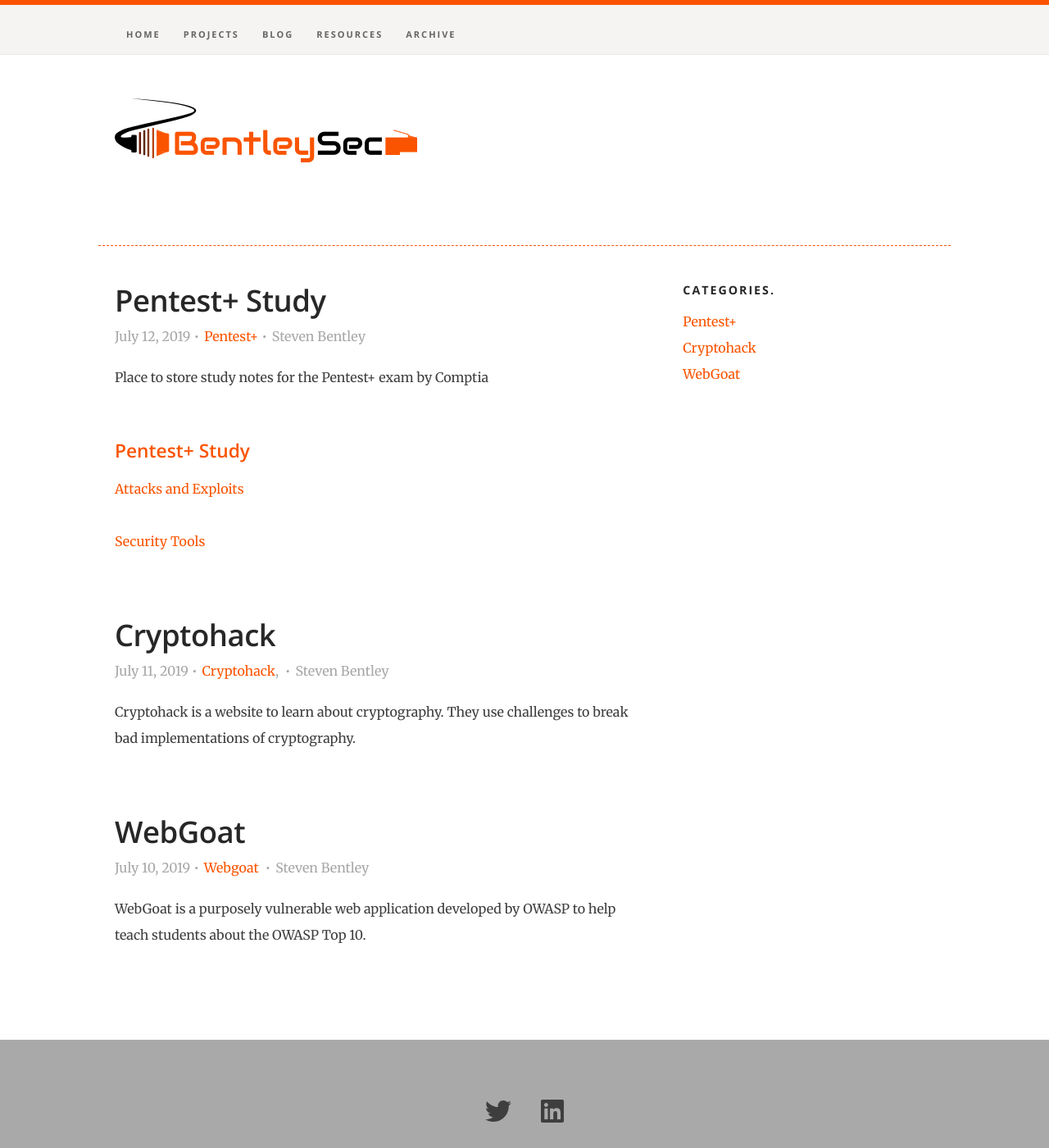
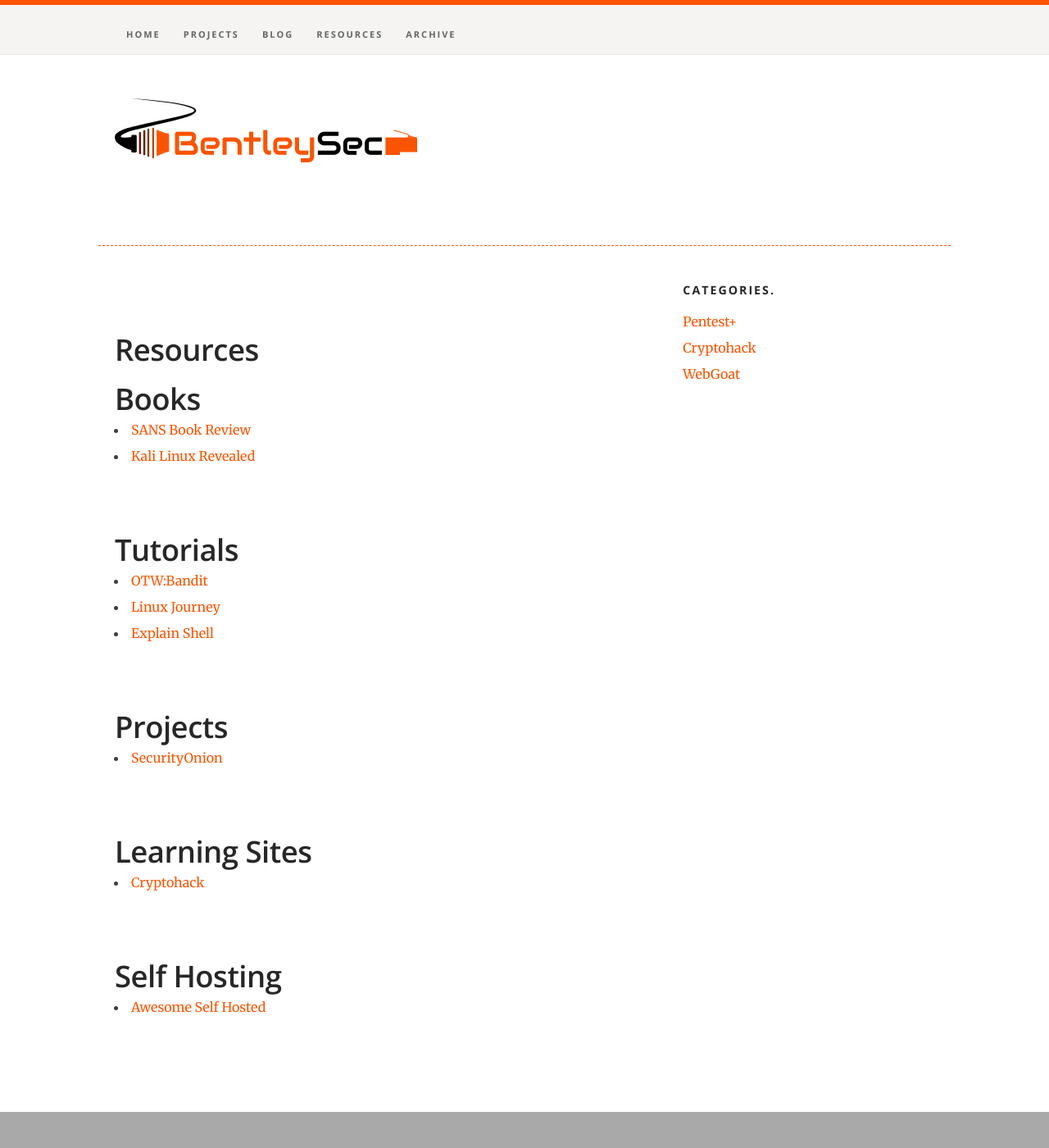
Before and after one commit to bentleysec/old-bentleysec.github.io, a Jekyll site: the page built from resources/resources.html, in a window 1280 px wide and 1400 px high. Shown: the whole window at 82% size. Built offline with Jekyll 4.4.1, drawn with Linux system fonts in a browser that asks for light colours.

Commit message:
add more pages

```diff
--- a/resources/resources.html
+++ b/resources/resources.html
@@ -4,30 +4,21 @@ title: Projects
 ---
 
 <div id="main" class="s-content__main large-8 column">
-
+<h1>Resources</h1>
     <article class="entry">
 
         <header class="entry__header">
 
             <h2 class="entry__title h1">
-                <a href="pentestplus/pentestplus.html" title="">Pentest+ Study</a>
+                Books
             </h2>
-
-            <div class="entry__meta">
-                <ul>
-                    <li>July 12, 2019</li>
-                    <li><a href="category/pentestplus.hmtl" title="" rel="category tag">Pentest+</a></li>
-                    <li>Steven Bentley</li>
-                </ul>
-            </div>
-
         </header>
 
         <div class="entry__content">
-            <p>Place to store study notes for the Pentest+ exam by Comptia</p>
-            <h4><a href="pentestplus/pentestplus.html">Pentest+ Study</a></h4>
-            <p><a href="pentestplus/AttacksAndExploits.html">Attacks and Exploits</a></p>
-            <p><a href="pentestplus/SecurityTools.html">Security Tools</a></p>
+            <ul>
+                <li><a class="link" href="https://www.sans.edu/cyber-research/book-reviews/article/security-books-best">SANS Book Review</a></li>
+                <li><a class="link" href="https://kali.training/downloads/Kali-Linux-Revealed-1st-edition.pdf">Kali Linux Revealed</a></li>
+            </ul>
         </div>
 
     </article> <!-- end entry -->
@@ -37,23 +28,18 @@ title: Projects
         <header class="entry__header">
 
             <h2 class="entry__title h1">
-                <a href="cryptohack/cryptohack.html" title="">Cryptohack</a>
+               Tutorials
             </h2>
 
-            <div class="entry__meta">
-                <ul>
-                    <li>July 11, 2019</li>
-                    <li>
-                        <a href="category/cryptohack.html" title="" rel="category tag">Cryptohack</a>,
-                    </li>
-                    <li>Steven Bentley</li>
-                </ul>
-            </div>
 
         </header>
 
         <div class="entry__content">
-            <p>Cryptohack is a website to learn about cryptography. They use challenges to break bad implementations of cryptography.</p>
+            <ul>
+                <li><a class="link" href="http://overthewire.org/wargames/bandit/">OTW:Bandit</a></li>
+                <li><a class="link" href="https://linuxjourney.com/">Linux Journey</a></li>
+                <li><a class="link" href="https://www.explainshell.com/">Explain Shell</a></li>
+            </ul>
         </div>
 
     </article> <!-- end entry -->
@@ -63,23 +49,48 @@ title: Projects
         <header class="entry__header">
 
             <h2 class="entry__title h1">
-                <a href="webgoat/webgoat.html" title="">WebGoat</a>
+                Projects
             </h2>
-
-            <div class="entry__meta">
-                <ul>
-                    <li>July 10, 2019</li>
-                    <li>
-                        <a href="category/webgoat.html" title="" rel="category tag">Webgoat</a>
-                    </li>
-                    <li>Steven Bentley</li>
-                </ul>
-            </div>
-
         </header>
 
         <div class="entry__content">
-            <p>WebGoat is a purposely vulnerable web application developed by OWASP to help teach students about the OWASP Top 10.</p>
+            <ul>
+                <li><a class="link" href="https://securityonion.net/">SecurityOnion</a></li>
+              </ul>
+        </div>
+
+    </article> <!-- end entry -->
+
+    <article class="entry">
+
+        <header class="entry__header">
+
+            <h2 class="entry__title h1">
+                Learning Sites
+            </h2>
+        </header>
+
+        <div class="entry__content">
+            <ul>
+                <li><a class="link" href="https://cryptohack.org/">Cryptohack</a></li>
+              </ul>
+        </div>
+
+    </article> <!-- end entry -->
+
+    <article class="entry">
+
+        <header class="entry__header">
+
+            <h2 class="entry__title h1">
+                Self Hosting
+            </h2>
+        </header>
+
+        <div class="entry__content">
+            <ul>
+                <li><a class="link" href="https://github.com/awesome-selfhosted/awesome-selfhosted">Awesome Self Hosted</a></li>
+              </ul>
         </div>
 
     </article> <!-- end entry -->
```
Also changed, not shown: archive.html (+2 -34 lines), index.html (+0 -31 lines), projects/projects.html (+5 -64 lines), projects/homelab.html (added), 7 other files.
